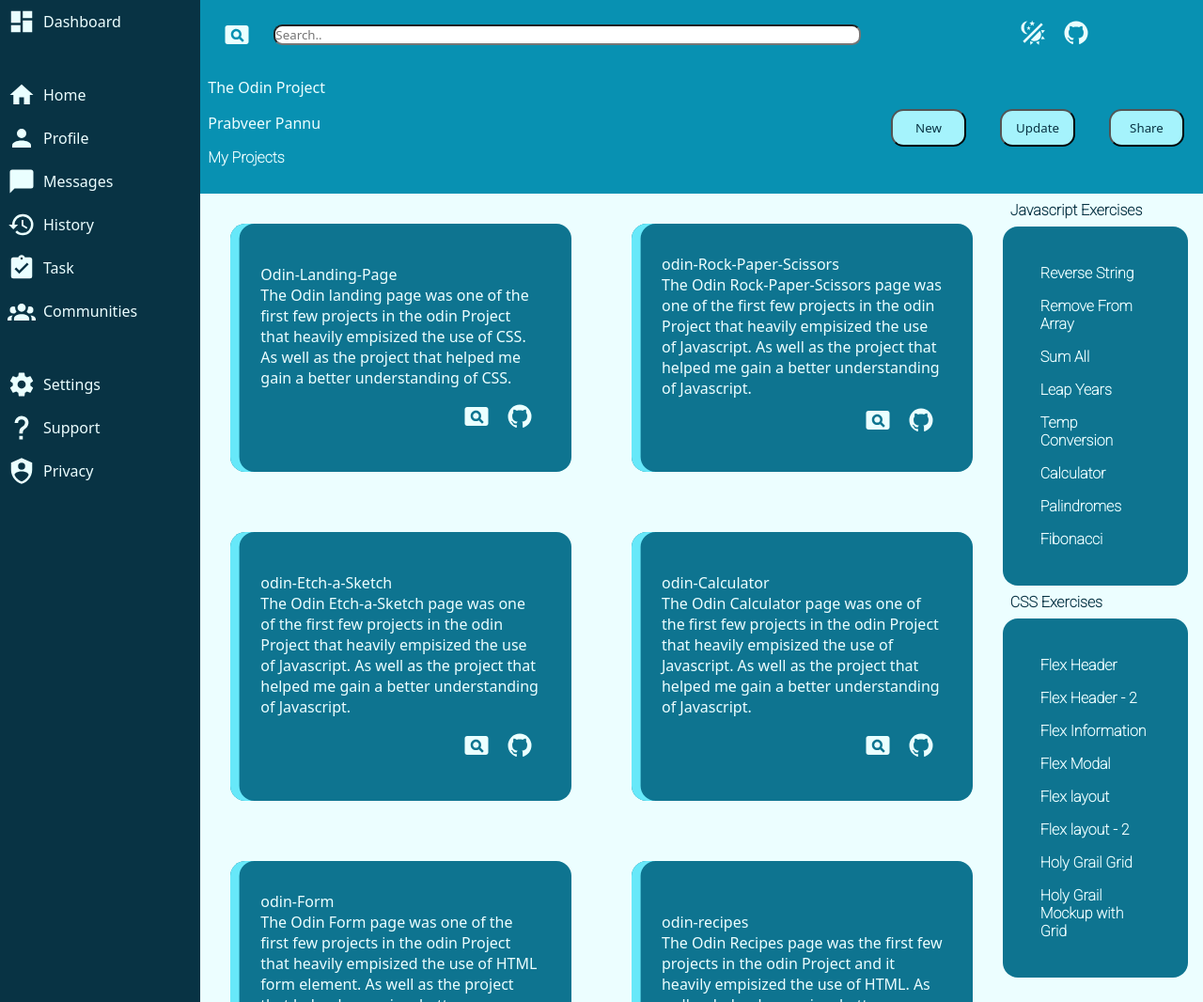
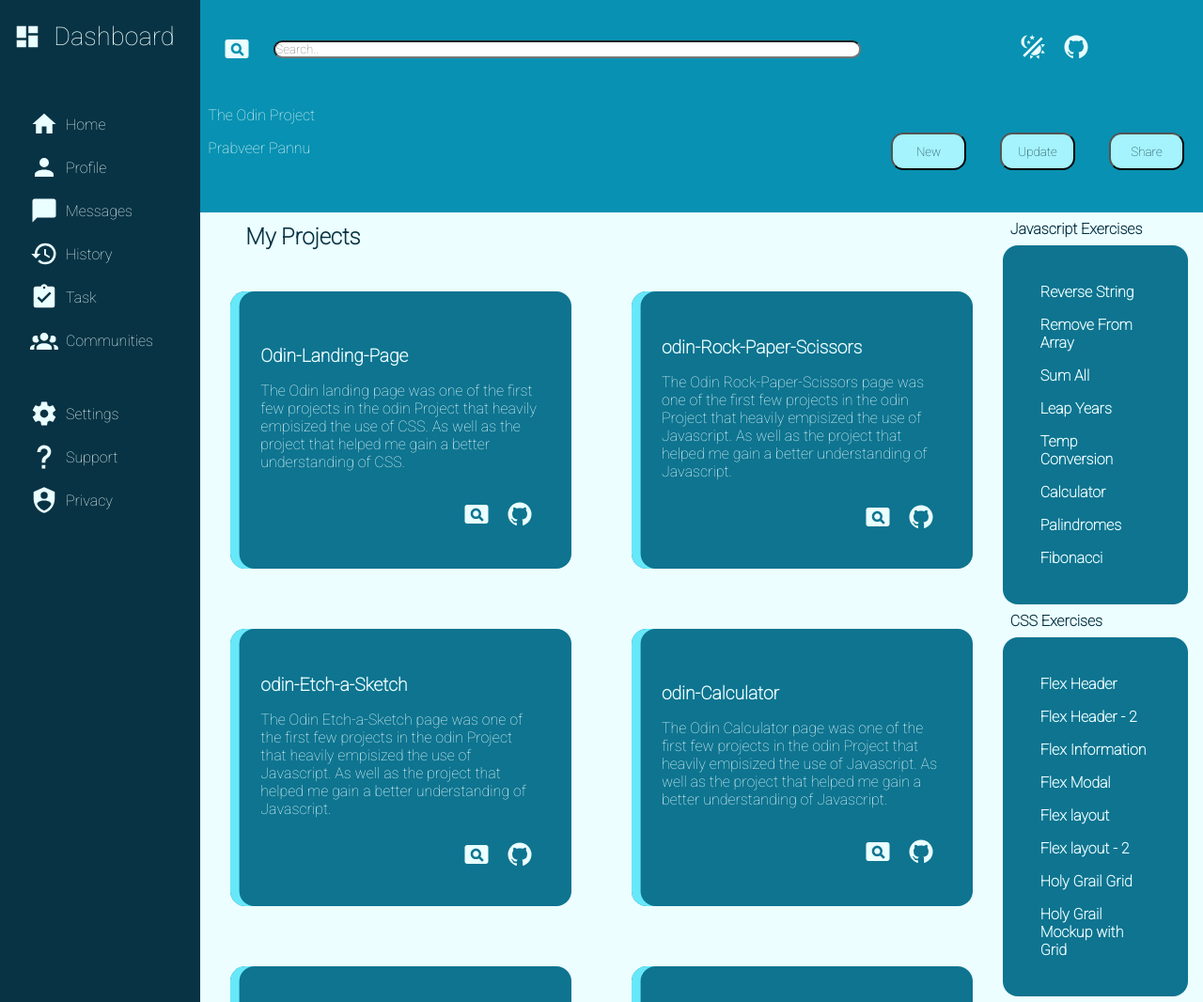
Before and after one commit to prabveer/admin-Dashboard, a plain HTML site: page index.html in a window 1280 px wide. Shown: the top 1066 px of the page at 94% size. Drawn offline with Linux system fonts and the light colour scheme; a web font is replaced by a local one.

Commit message:
finished up styling for admin dashboard

```diff
--- a/index.html
+++ b/index.html
@@ -20,7 +20,6 @@
                 <div class="introMsg">
                     <div class="text">The Odin Project</div>
                     <div class="text">Prabveer Pannu</div>
-                    <h4 class="projectTitle text">My Projects</h4>
                 </div>
             </div>
             <div class="updates">
@@ -31,7 +30,7 @@
         </div>
         <div class="sidebar">
             <div class="divider">
-                <div class="title text"><img src="Images/view-dashboard.svg" alt="Dashboard">Dashboard</div>
+                <span class="sideTitle text"><img src="Images/view-dashboard.svg" alt="Dashboard">Dashboard</span>
             </div>
             <div class="divider">
                 <div class="home text"><img src="Images/home.svg" alt="Home">Home</div>
@@ -49,6 +48,7 @@
         </div>
         <div class="content">
             <div class="projects">
+                <h4 class="projectTitle text">My Projects</h4>
                 <div class="project">
                     <div class="colorbar"></div>
                     <div class="textbody">
--- a/style.css
+++ b/style.css
@@ -3,7 +3,7 @@
 * {
     margin: 0;
     padding: 0;
-    font-family:  system-ui, "Segoe UI", Roboto, Helvetica, Arial, sans-serif, "Apple Color Emoji", "Segoe UI Emoji", "Segoe UI Symbol";
+    font-family:  'Roboto', cursive, system-ui, "Segoe UI", Helvetica, Arial, sans-serif, "Apple Color Emoji", "Segoe UI Emoji", "Segoe UI Symbol";
 }
 img {
     height: 30px;
@@ -32,8 +32,9 @@ button {
     margin-right: 1.5em;
 }
 h4 {
-    font-family:  'Roboto', cursive, system-ui, "Segoe UI", Helvetica, Arial, sans-serif, "Apple Color Emoji", "Segoe UI Emoji", "Segoe UI Symbol";
-    font-size: 16px;
+    display: block;
+    grid-column: 1 /-1;
+    font-weight: bold;
 }
 /* inital - end */
 /* Header - start */
@@ -76,6 +77,18 @@ h4 {
     flex-direction: column;
     gap: 2em;
 }
+span {
+    height: 50px;
+    width:  50px;
+    font-size: 1.7rem;
+}
+.divider > div {
+    padding-left: 2rem;
+}
+.divider > div:hover {
+    transition: .7;
+    text-decoration: underline;
+}
 /* Sidebar - end */
 /* Content - start */
 .content {
@@ -96,8 +109,14 @@ h4 {
     justify-content: center;
     gap: 1rem;
 }
+.projectTitle {
+    color: #083344;
+    padding-left: 2em;
+    font-size: 1.5rem;
+}
 .project {
     display: grid;
+    gap: 1rem;
     margin: 2em;
     background-color: #0e7490;
     color: #ecfeff;
@@ -105,6 +124,13 @@ h4 {
     align-items: center;
     box-shadow: inset 0.6em 0em #67e8f9;
     border-radius: 1em;
+}
+.title {
+    font-size: 1.2rem;
+    font-weight: bold;
+}
+.description {
+    padding-top: 1rem;
 }
 .actionbar {
     display: flex;
```
